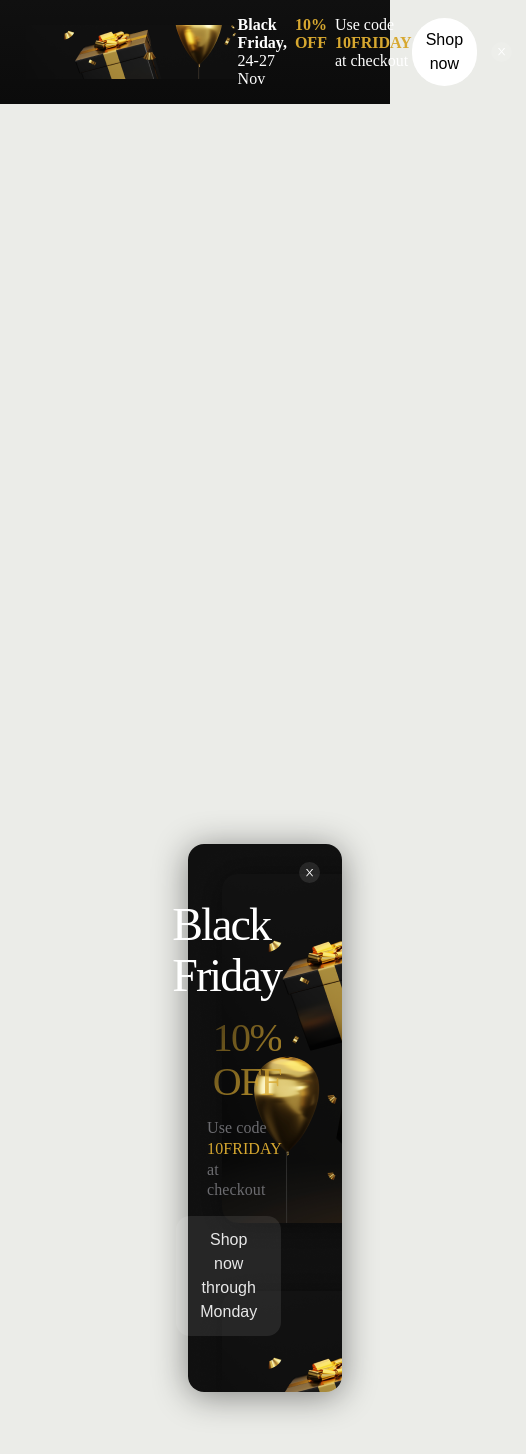
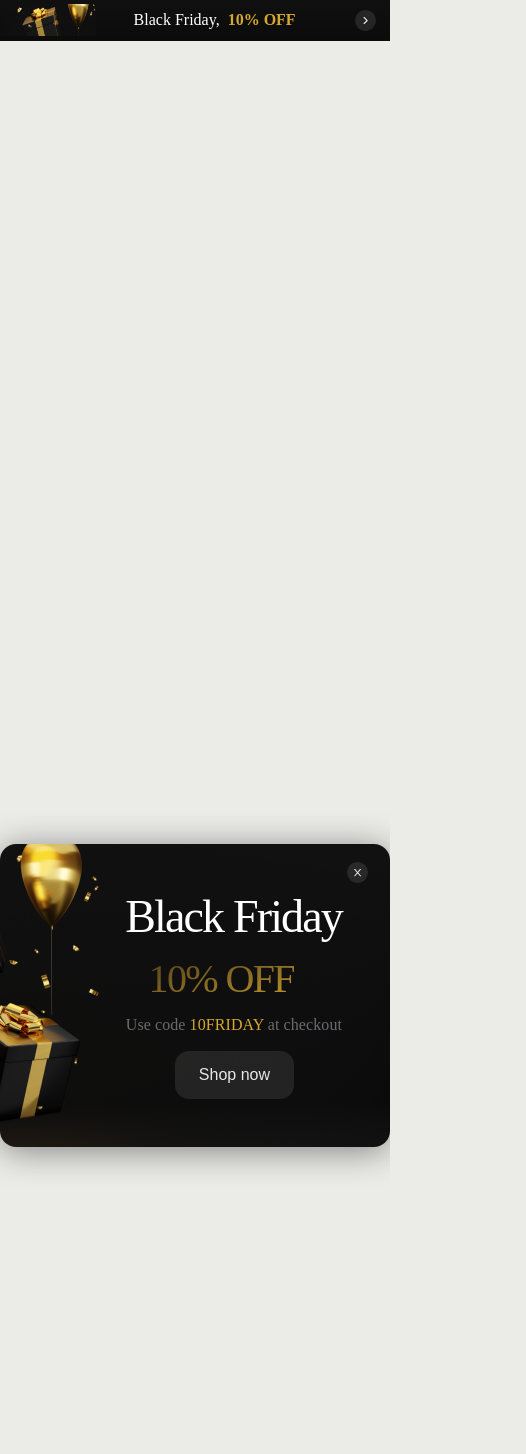
Before and after one commit to MamvotaTake/tangem, a React (Vite) app: page / in a window 390 px wide. Shown: the top 1454 px of the page, 526 px wide, since content can reach past the window. Built offline with nearby package versions, Linux system fonts and the light colour scheme.

Commit message:
adding responsive

```diff
--- a/src/App.tsx
+++ b/src/App.tsx
@@ -1,10 +1,11 @@
 import {Banner} from "./components/Banner";
 import banner from "./assets/display-small.png"
 import {Button} from "./components/Buttons";
-import {AiOutlineClose} from "react-icons/ai";
+import { AiOutlineClose} from "react-icons/ai";
 import './components/Banner/Banner.scss'
 import { motion,  useInView} from "framer-motion"
 import {useEffect, useRef, useState} from "react";
+import {IoIosArrowForward} from "react-icons/io";
 
 function App() {
     const ref = useRef(null)
@@ -33,17 +34,18 @@ function App() {
   return (
       <>
           <div className='Container'>
-              <div  className='Banner__content'>
+              <div  className='Banner__content--smallBanner'>
                   <Banner size="small" type="info" >
                       <img src={banner}  alt='banner small'/>
-                      <div className='flex justify-between'>
-                          <p className="font-bold">Black Friday, <span className='font-normal ml-2'>24-27 Nov</span></p>
+                      <div className='Banner__content--smallBanner-info'>
+                          <p className="Banner__content--smallBanner-info-title">Black Friday, <span> 24-27 Nov</span></p>
                           <span className="Banner__content-discount">10% OFF</span>
-                          <p>Use code <span className="Banner__content-coupon">10FRIDAY</span> at checkout</p>
+                          <p>Use code <span className="Banner__content-coupon">10FRIDAY</span> <span>at checkout</span></p>
                       </div>
-                      <div className='Banner__content-actions'>
+                      <div className='Banner__content--actions'>
                           <Button>Shop now</Button>
-                          <Button size="small" type="icon" icon={<AiOutlineClose/>}/>
+                          <Button size="small" className="Banner__content--actions-close" type="icon" icon={<AiOutlineClose/>}/>
+                          <Button size="small" className="Banner__content--actions-arrow" type="icon" icon={<IoIosArrowForward/>}/>
                       </div>
                   </Banner>
               </div>
@@ -60,7 +62,7 @@ function App() {
                                          hidden: {opacity: 0, scale: 0}
                                      }}
           >
-              <div className="Banner__content-card">
+              <div className="Banner__content--card">
                   <Banner size="medium" fullWidth={false}>
                       {/*<img src={banner} className="Banner__content-img" alt='banner small'/>*/}
                       <div className='Banner__content--info'>
@@ -69,8 +71,9 @@ function App() {
                           <p className="Banner__content--info-coupon">Use code <span
                               className="Banner__content--info-code">10FRIDAY</span> at checkout</p>
 
-                          <div className='Banner__content-actions'>
+                          <div className='Banner__content--card-actions'>
                               <Button type="secondary" size="medium">Shop now through Monday</Button>
+                              <Button type="secondary" size="medium">Shop now</Button>
                           </div>
                       </div>
                       <Button size="small" type="icon" onClick={handleClose} icon={<AiOutlineClose/>}
--- a/src/components/Banner/Banner.scss
+++ b/src/components/Banner/Banner.scss
@@ -1,19 +1,43 @@
+@import '../../styles/mixins';
+
 .Banner{
   display: flex;
   justify-content: space-between;
   align-items: center;
-  padding: 0.5rem 0.8rem;
+  //padding: 0.5rem 0.8rem;
   font-weight: 500;
   position: relative;
   width: 100%;
 
   &--small{
     background: linear-gradient(180deg, #101010 0%, #0B0B0B 100%);
+
+    & img{
+
+      @include respond(tab-port){
+          width: 11.5rem;
+      }
+
+      @include respond(phone){
+        width: 6rem;
+        height: 2rem;
+      }
+    }
+
+    @include respond(tab-port){
+      //padding: 0.5rem 0.1rem;
+    }
   }
 
 
   &--medium{
+
     background-image: url("../../assets/background.png"), linear-gradient(180deg, #101010 100%, #0B0B0B 100%);
+    background-repeat: no-repeat;
+
+    @include respond(phone){
+      background-position: -200px, center;
+    }
   }
 
   &--fullWidth{
@@ -21,6 +45,14 @@
     border-radius: 1rem;
     padding: 3rem;
     box-shadow: 0px 4px 34px 0px rgba(0, 0, 0, 0.45);
+
+    @include respond(tab-port){
+      width: 80%;
+    }
+
+    @include respond(phone){
+      width: 100%;
+    }
   }
 
   &__content{
@@ -29,11 +61,94 @@
     position: relative;
 
 
+    &--smallBanner{
+      display: flex;
+
+      &-info{
+        display: flex;
+        &-title{
+          display: flex;
+          align-items: center;
+          justify-content: center;
+          font-size: 1rem;
+          font-weight: bold;
+
+
+          & span{
+            font-size: 1rem;
+            font-weight: lighter;
+            margin-left: .3rem;
+          }
+
+        }
+        & p:not(:last-child){
+
+
+          @include respond(phone) {
+            font-weight: 500;
+          }
+
+          & span{
+
+            @include respond(phone) {
+              display: none;
+            }
+          }
+        }
+
+        & p:not(:first-child){
+
+          & span:not(:first-child){
+
+            @include respond(tab-port) {
+              display: none;
+            }
+          }
+
+          @include respond(phone){
+            display: none;
+          }
+        }
+      }
+
+
+    }
+
+    &--actions{
+      display: flex;
+
+      & button:nth-child(3){
+        display: none;
+
+        @include respond(phone){
+          display: block;
+        }
+
+      }
+
+      & button:nth-child(2){
+
+        @include respond(tab-port){
+          display: none;
+        }
+      }
+
+      & button:nth-child(1){
+        @include respond(phone){
+          display: none;
+        }
+
+      }
+
+    }
+
+
     &--info{
       display: flex;
       flex-direction: column;
-      align-items: flex-end;
-      justify-content: end;
+      align-items: end;
+      text-align: center;
+      justify-content: center;
       gap: .9rem;
       width: 100%;
       height: 100%;
@@ -48,17 +163,14 @@
 
       &-discount{
         display: flex;
-        text-align: center;
-        justify-content: center;
-        align-items: center;
+        text-align: end;
+        margin-right: 3rem;
         font-size: 2.5rem;
         font-style: normal;
         font-weight: 500;
         line-height: 110%; /* 2.75rem */
         letter-spacing: -0.1rem;
-        background-image: linear-gradient(to right bottom, rgba(#D7A830, .3), rgba(#D7A830, 0.9));
-        -webkit-background-clip: text;
-        color: transparent;
+        @include textBackgroundGradient(rgba(#D7A830, .3), rgba(#D7A830, 0.9));
       }
 
       &-coupon{
@@ -85,22 +197,26 @@
       position: absolute;
       top: -2.5rem;
       right: -2.5rem;
+
     }
 
 
-    &-actions{
-      display: flex;
-    }
+
+
+
 
     &-discount,
     &-coupon{
       color: #D7A830;
       font-weight: bold;
+
     }
+
 
     &-discount{
       margin-left: 0.5rem;
       margin-right: 0.5rem;
+
     }
 
     &-img{
@@ -109,10 +225,42 @@
       object-position: center;
 
     }
-    &-card{
+    &--card{
       display: flex;
       justify-content: flex-end;
       margin-right: 3rem;
+
+      @include respond(tab-port){
+        margin-right: 2rem;
+      }
+
+      @include respond(phone){
+        margin-right: 0px;
+      }
+
+      &-actions{
+        display: inline-block;
+
+        & button:nth-child(1){
+          display: block;
+
+          @include respond(phone){
+            display: none;
+          }
+
+        }
+
+        & button:nth-child(2){
+          display: none;
+
+          @include respond(phone){
+            display: flex;
+            margin-right: 3rem;
+          }
+
+        }
+      }
+
     }
 
   }
--- a/src/components/Buttons/Button.scss
+++ b/src/components/Buttons/Button.scss
@@ -1,3 +1,4 @@
+@import '../../styles/mixins';
 .Button{
   &,
   &:link,
@@ -9,8 +10,7 @@
     user-select: none;
     background: none;
     border: none;
-    transition: all 200ms ease, color 200ms ease, border 200ms ease, opacity 200ms ease,
-    transform 100ms ease;
+    transition: all 200ms ease, transform 400ms ease;
   }
 
   &:active,
@@ -41,6 +41,11 @@
 
   &--small {
     padding: 0.625rem 0.875rem;
+
+    //@include respond(tab-port) {
+    //  background: red;
+    //}
+
   }
 
   &--medium {
--- a/src/styles/global.scss
+++ b/src/styles/global.scss
@@ -1,10 +1,11 @@
+@import "mixins";
 @import "functions";
-@import "mixins";
 @import "variables";
 @import "utilities";
 
 html {
   box-sizing: border-box;
+
 }
 *,
 *::after,
@@ -19,6 +20,7 @@ body {
   min-height: 200vh;
   background-color: $bg-bridge;
   color: $white;
+
 }
 
 h1 {
--- a/src/styles/mixins.scss
+++ b/src/styles/mixins.scss
@@ -7,22 +7,20 @@
   color: transparent;
 }
 
-%mixin-gradient-overlay-right {
-  position: absolute;
-  bottom: 0;
-  width: 3rem;
-  height: 100%;
-  pointer-events: none;
-  content: '';
-  background: linear-gradient(to left, var(--bg-light), transparent);
+@mixin respond ($breakpoint){
+  @if $breakpoint == phone {
+    @media (max-width: 37.5em) {@content;}
+  }
+  @if $breakpoint == tab-port {
+    @media (max-width: 56.25em) {@content;}
+  }
+
+  @if $breakpoint == tab-land {
+    @media (max-width: 75em) {@content;}
+  }
+
+  @if $breakpoint == big-desktop {
+    @media (min-width: 112.5em) {@content;}
+  }
+
 }
-
-@mixin screen($breakpoint) {
-  @if not $breakpoint {
-    @content;
-  } @else {
-    @media screen and (min-width: $breakpoint) {
-      @content;
-    }
-  }
-}
```
